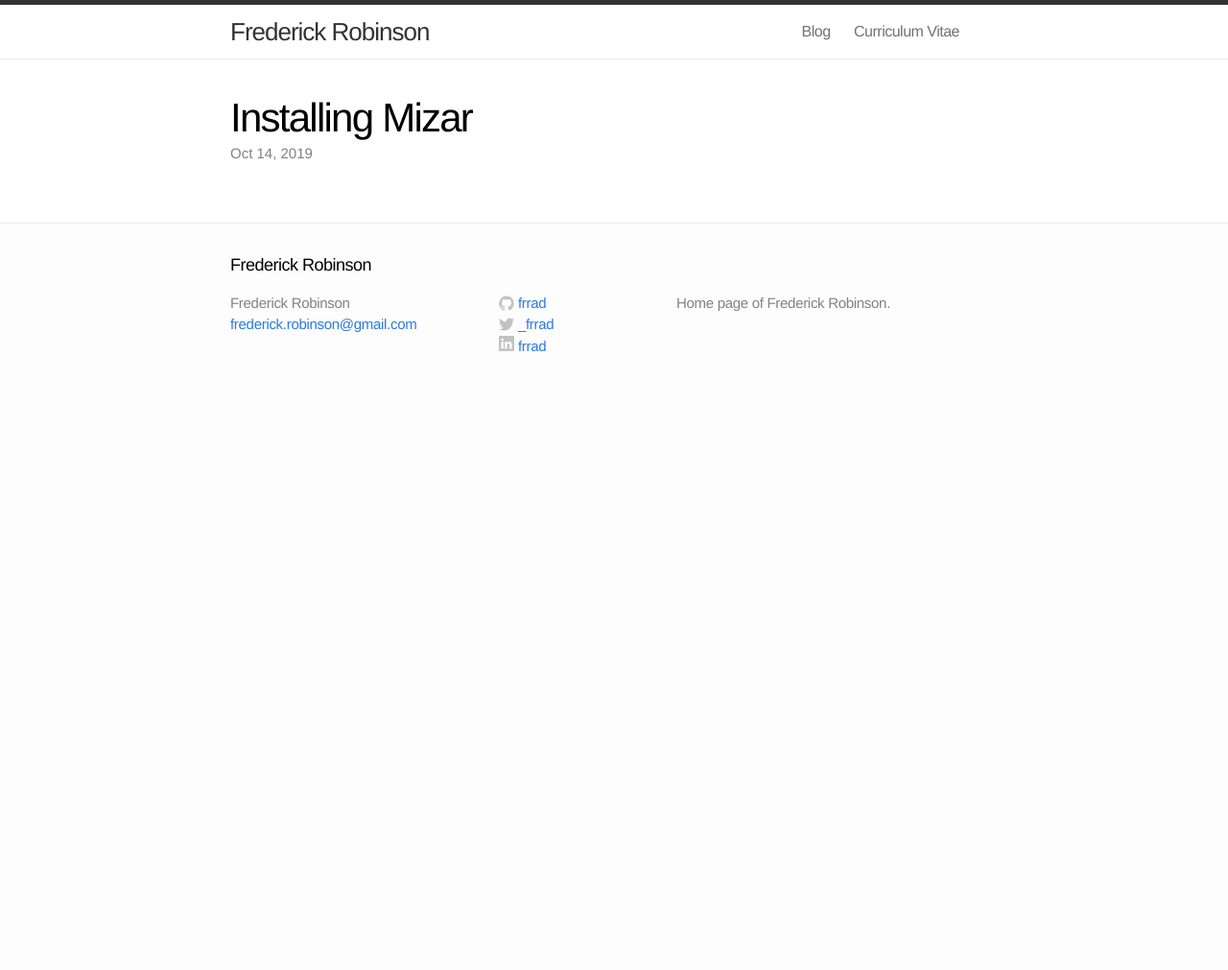
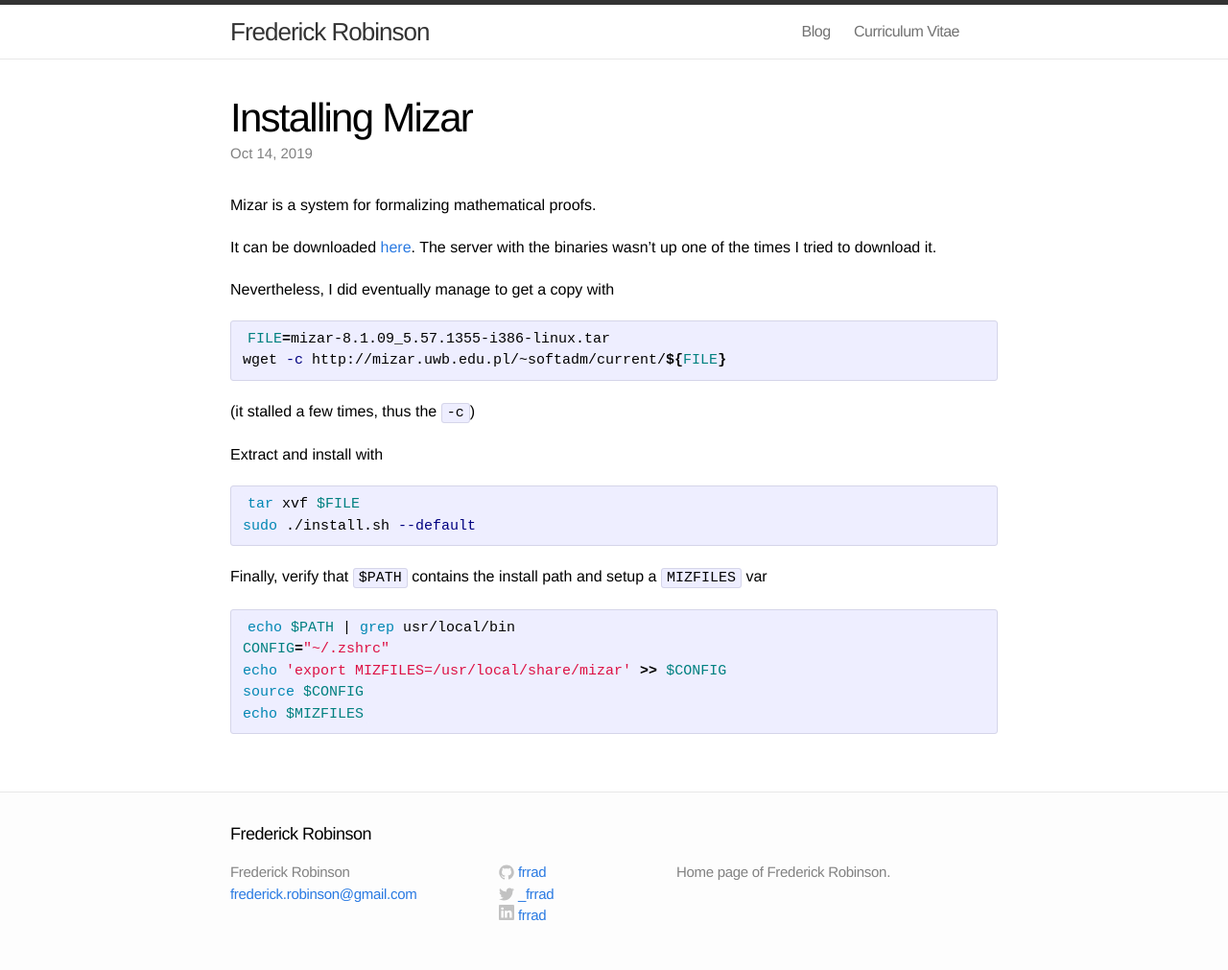
Before and after one commit to frrad/frrad.github.io, a Jekyll site: the page built from _posts/2019-10-14-install-mizar.md, in a window 1280 px wide. Shown: the whole page at 96% size. Built offline with Jekyll 4.4.1, drawn with Linux system fonts in a browser that asks for light colours; before the commit the page ends 900 px from its top, so only the background shows below that.

Commit message:
first draft

````diff
--- a/_posts/2019-10-14-install-mizar.md
+++ b/_posts/2019-10-14-install-mizar.md
@@ -4,3 +4,32 @@ title:  "Installing Mizar"
 date:   2019-10-14
 categories: blog
 ---
+
+Mizar is a system for formalizing mathematical proofs.
+
+It can be downloaded [here](http://mizar.org/system/index.html#download). The
+server with the binaries wasn't up one of the times I tried to download it.
+
+Nevertheless, I did eventually manage to get a copy with
+
+```sh
+FILE=mizar-8.1.09_5.57.1355-i386-linux.tar
+wget -c http://mizar.uwb.edu.pl/~softadm/current/${FILE}
+```
+
+(it stalled a few times, thus the `-c`)
+
+Extract and install with
+```sh
+tar xvf $FILE
+sudo ./install.sh --default
+```
+
+Finally, verify that `$PATH` contains the install path and setup a `MIZFILES` var
+```sh
+echo $PATH | grep usr/local/bin
+CONFIG="~/.zshrc"
+echo 'export MIZFILES=/usr/local/share/mizar' >> $CONFIG
+source $CONFIG
+echo $MIZFILES
+```
````
